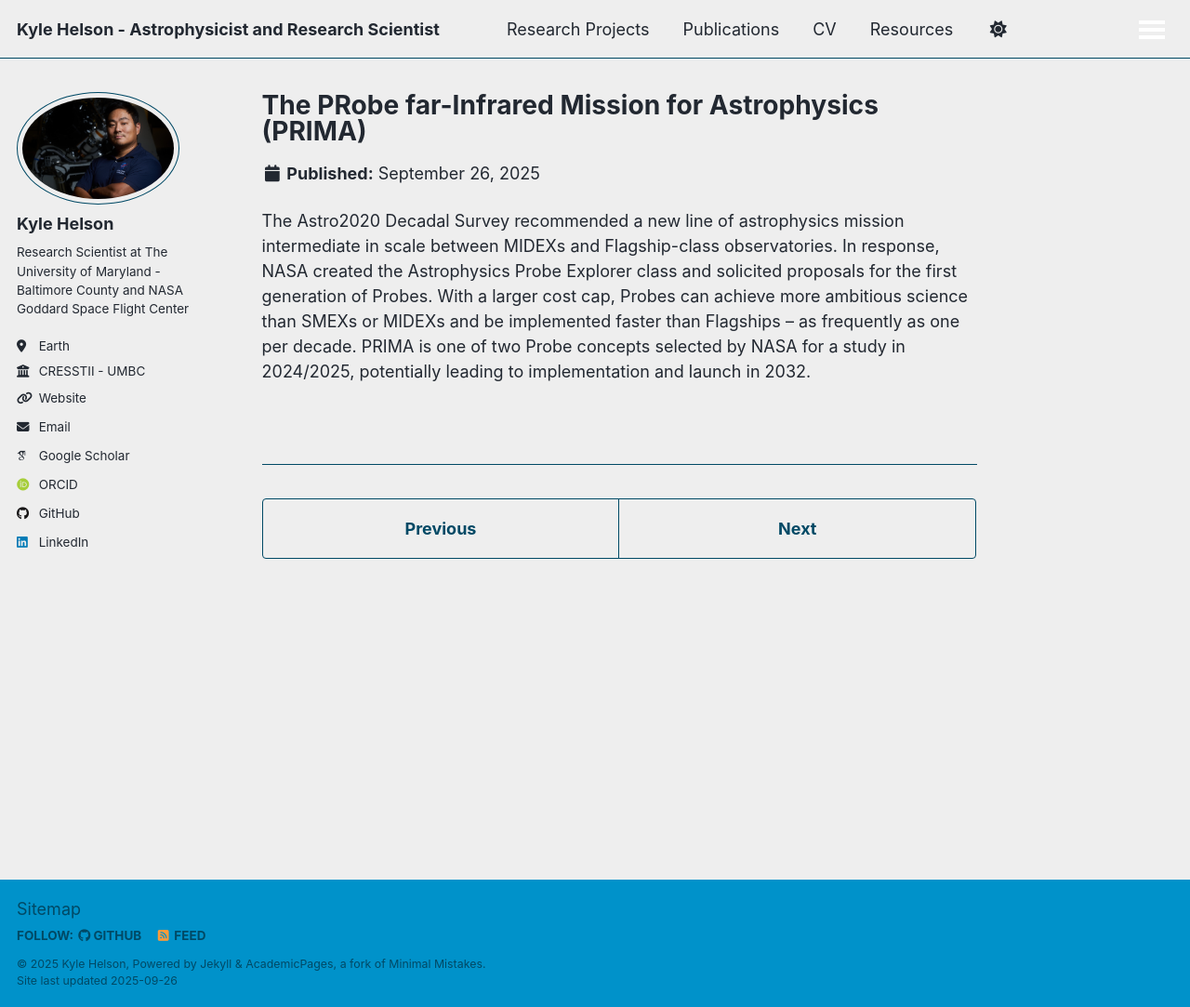
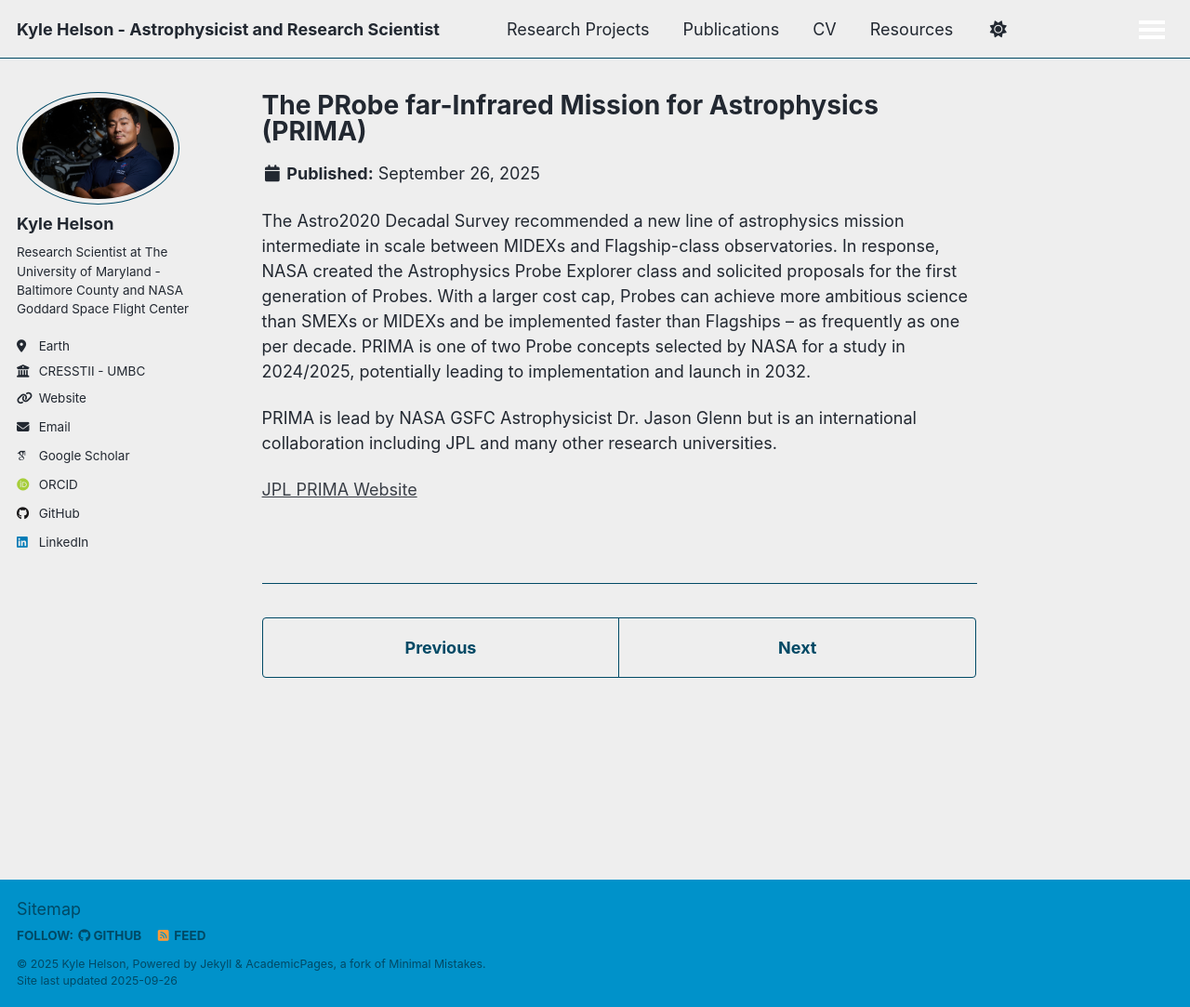
Before and after one commit to kylehelson/kylehelson.github.io, a Jekyll site: the page built from _portfolio/PRIMA.md, in a window 1280 px wide and 1083 px high. Shown: the whole window at 93% size. Built offline with Jekyll 4.4.1, drawn with Linux system fonts in a browser that asks for light colours; some web fonts are replaced; a script that is not in the unit is left out.

Commit message:
Update PRIMA.md

```diff
--- a/_portfolio/PRIMA.md
+++ b/_portfolio/PRIMA.md
@@ -2,3 +2,7 @@
 title: "The PRobe far-Infrared Mission for Astrophysics (PRIMA)"
 ---
 The Astro2020 Decadal Survey recommended a new line of astrophysics mission intermediate in scale between MIDEXs and Flagship-class observatories. In response, NASA created the Astrophysics Probe Explorer class and solicited proposals for the first generation of Probes. With a larger cost cap, Probes can achieve more ambitious science than SMEXs or MIDEXs and be implemented faster than Flagships – as frequently as one per decade. PRIMA is one of two Probe concepts selected by NASA for a study in 2024/2025, potentially leading to implementation and launch in 2032.
+
+PRIMA is lead by NASA GSFC Astrophysicist Dr. Jason Glenn but is an international collaboration including JPL and many other research universities.
+
+[JPL PRIMA Website](https://prima.ipac.caltech.edu/)
```
